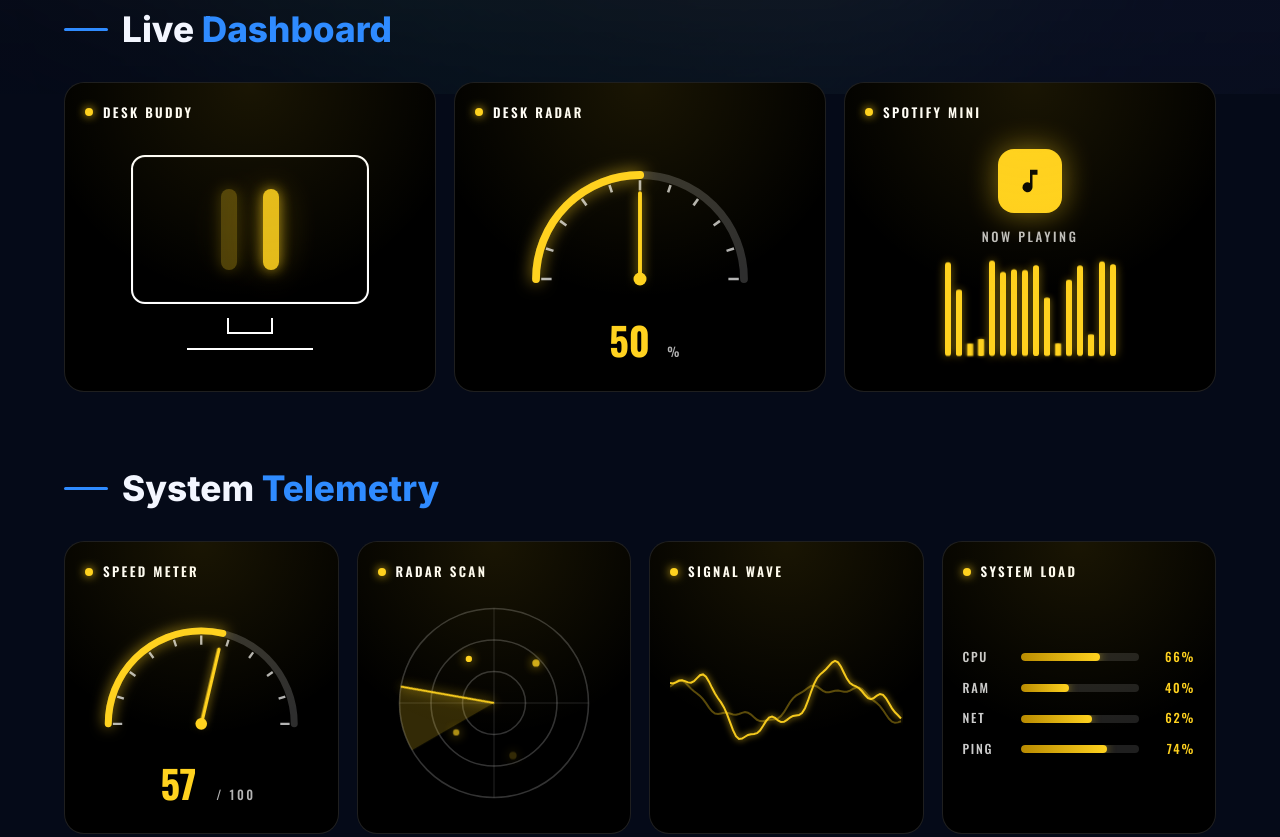
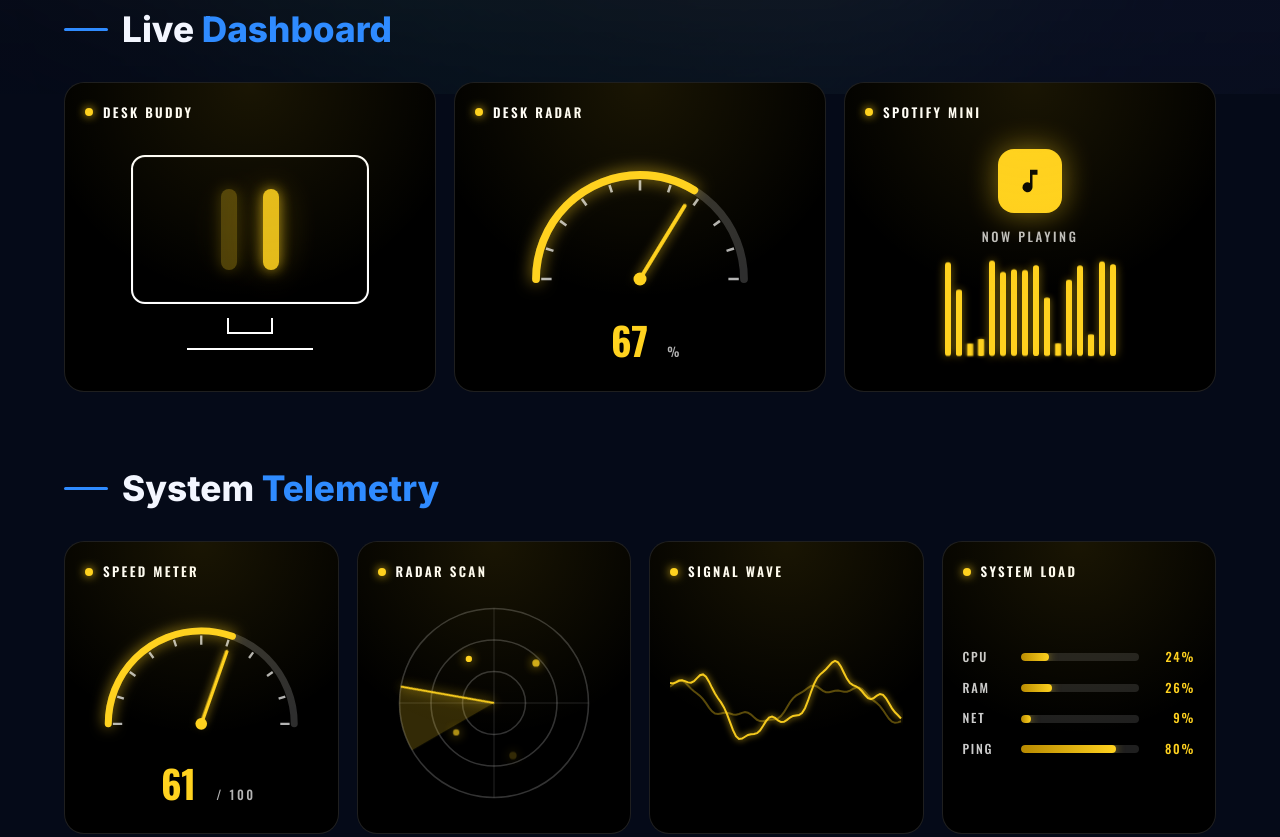
Before and after one commit to ankitmina0011-droid/my-page, a plain HTML site: page index.html in a window 1280 px wide. Shown: the part 706-1543 px from the top of the page. Drawn offline with nearby package versions, Linux system fonts and the light colour scheme; animation ran at ten frames a second.

Commit message:
Update index.html

```diff
--- a/index.html
+++ b/index.html
@@ -207,7 +207,7 @@
   .stats { width:100%; display:grid; gap:12px; }
   .st { display:grid; grid-template-columns:48px 1fr 46px; align-items:center; gap:10px; font-family:"Oswald",sans-serif; font-size:.78rem; letter-spacing:.14em; color:rgba(255,255,255,.8); }
   .st .tr { height:8px; border-radius:6px; background:rgba(255,255,255,.12); overflow:hidden; }
-  .st .fl { display:block; height:100%; width:10%; border-radius:6px; background:linear-gradient(90deg,#b88a00,var(--yellow)); box-shadow:0 0 10px rgba(255,210,31,.6); transition:width .9s ease; }
+  .st .fl { display:block; height:100%; width:10%; border-radius:6px; background:linear-gradient(90deg,#b88a00,var(--yellow)); box-shadow:0 0 10px rgba(255,210,31,.6); }
   .st em { font-style:normal; text-align:right; color:var(--yellow); font-variant-numeric:tabular-nums; }
   /* ----- Terminal frame ----- */
   .term { background:#02060f; border:1px solid var(--line); border-radius:16px; overflow:hidden; box-shadow:0 20px 60px -20px rgba(47,139,255,.35); }
@@ -215,12 +215,13 @@
   .term-bar i { width:11px; height:11px; border-radius:50%; background:#ff5f57; }
   .term-bar i:nth-child(2) { background:#febc2e; } .term-bar i:nth-child(3) { background:#28c840; }
   .term-bar span { margin-left:10px; }
-  .term-body { height:300px; padding:14px 16px; display:flex; flex-direction:column; justify-content:flex-end; overflow:hidden; font:13px/1.55 ui-monospace,SFMono-Regular,Menlo,Consolas,monospace; color:#cfe3ff; white-space:pre-wrap; word-break:break-all; }
-  .t-cmd { color:#2ee59d; }
-  .t-info::before { content:"[INFO] "; color:#5ec2ff; }
-  .t-ok::before { content:"[ OK ] "; color:#2ee59d; }
-  .t-warn::before { content:"[WARN] "; color:#ffd21f; }
+  .term-body { height:400px; padding:16px 18px; display:flex; flex-direction:column; justify-content:flex-end; overflow:hidden; font:700 clamp(15px,2.6vw,19px)/1.6 ui-monospace,SFMono-Regular,Menlo,Consolas,monospace; color:#cfe3ff; text-shadow:0 0 8px currentColor; white-space:pre-wrap; word-break:break-all; }
+  .t-info::before { content:"[INFO] "; }
+  .t-ok::before { content:"[ OK ] "; }
+  .t-err::before { content:"[FAIL] "; }
+  .t-warn::before { content:"[WARN] "; }
   .t-cur { color:#2ee59d; }
+  .term-body .caret { background:currentColor; width:10px; }
 </style>
 </head>
 <body>
@@ -658,7 +659,7 @@ function startTyping() {
   const start = performance.now();
   function frame(now) {
     const t = (now - start) / 1000;
-    const v = 50 - 50 * Math.cos((2 * Math.PI * t) / PERIOD);
+    const v = Math.max(0, Math.min(100, 50 + 40 * Math.sin(t * 1.3) + 8 * Math.sin(t * 3.7 + 1) + 4 * Math.sin(t * 9.1)));
     paint(v);
     requestAnimationFrame(frame);
   }
@@ -703,7 +704,8 @@ document.addEventListener("animationend", e => {
       const t0 = performance.now(), P = 3.4;
       (function f(now) {
         const p = (((now - t0) / 1000) % P) / P;
-        paint(p < 0.82 ? 100 * (p / 0.82) : 100 * (1 - (p - 0.82) / 0.18));
+        const tt = (now - t0) / 1000, j = 3 * Math.sin(tt * 13) + 2 * Math.sin(tt * 29);
+        paint(Math.max(0, Math.min(100, (p < 0.82 ? 100 * (p / 0.82) : 100 * (1 - (p - 0.82) / 0.18)) + j)));
         requestAnimationFrame(f);
       })(t0);
     }
@@ -731,14 +733,17 @@ document.addEventListener("animationend", e => {
   }
 
   const rows = document.querySelectorAll("#stats .st");
-  function bump() {
-    rows.forEach(r => {
-      const v = Math.round(rand(8, 97));
-      r.querySelector(".fl").style.width = v + "%";
-      r.querySelector("em").textContent = v + "%";
+  const ph = [0, 1.7, 3.1, 4.6], sp = [1.1, 0.8, 1.5, 1.9];
+  function bump(now) {
+    const t = now / 1000;
+    rows.forEach((r, i) => {
+      const v = Math.max(3, Math.min(99, 50 + 38 * Math.sin(t * sp[i] + ph[i]) + 8 * Math.sin(t * 4.3 + i) + 3 * Math.sin(t * 11 + i * 2)));
+      r.querySelector(".fl").style.width = v.toFixed(1) + "%";
+      r.querySelector("em").textContent = Math.round(v) + "%";
     });
+    if (!REDUCE) requestAnimationFrame(bump);
   }
-  bump(); if (!REDUCE) setInterval(bump, 1100);
+  requestAnimationFrame(bump);
 })();
 
 // ----- Terminal: code keeps running non-stop (Termux style) -----
@@ -750,19 +755,22 @@ document.addEventListener("animationend", e => {
   const cur = document.createElement("div"); cur.className = "t-cur";
   const ct = document.createElement("span"), caret = document.createElement("span");
   caret.className = "caret"; cur.append(ct, caret); body.appendChild(cur);
-  function add(type, text) {
-    const d = document.createElement("div"); d.className = "t-" + type; d.textContent = (type === "cmd" ? "$ " : "") + text;
+  const PAL = ["#ff4d4d", "#ff9f43", "#ffd21f", "#2ee59d", "#5ec2ff", "#7a9bff", "#c77dff", "#ff6ec7", "#ff5f57", "#00e5ff"];
+  let lastC = -1;
+  function pick() { let k; do { k = Math.floor(Math.random() * PAL.length); } while (k === lastC); lastC = k; return PAL[k]; }
+  function add(type, text, color) {
+    const d = document.createElement("div"); d.className = "t-" + type; d.style.color = color || pick(); d.textContent = (type === "cmd" ? "$ " : "") + text;
     body.insertBefore(d, cur);
     while (body.children.length > MAX) body.removeChild(body.firstChild);
   }
   async function type(text) {
-    ct.textContent = "$ ";
+    const col = pick(); cur.style.color = col; ct.textContent = "$ ";
     for (const ch of text) { ct.textContent += ch; await sleep(rand(30, 80)); }
-    await sleep(250); ct.textContent = ""; add("cmd", text);
+    await sleep(250); ct.textContent = ""; add("cmd", text, col);
   }
   const SCRIPTS = [
     [["cmd", "python3 bot.py"], ["info", "Connecting to Telegram API..."], ["ok", () => `Connected, ping=${n(25, 90)}ms`], ["info", "Loading plugins: security, music, tools"], ["ok", "3 plugins loaded"], ["info", () => `Polling updates, offset=${n(48000, 49999)}`]],
-    [["cmd", "tail -f logs/yuta.log"], ["info", () => `update_id=${n(40000, 59999)} chat=-100${n(100000, 999999)} text=/start`], ["info", "moderation: scanning media..."], ["ok", () => `clean, scan_time=${n(40, 180)}ms`], ["warn", "flood control: waiting 2s"], ["ok", () => `message sent in ${n(60, 220)}ms`]],
+    [["cmd", "tail -f logs/yuta.log"], ["info", () => `update_id=${n(40000, 59999)} chat=-100${n(100000, 999999)} text=/start`], ["info", "moderation: scanning media..."], ["ok", () => `clean, scan_time=${n(40, 180)}ms`], ["warn", "flood control: waiting 2s"], ["err", "Connection timeout, retrying..."], ["ok", "Reconnected"], ["ok", () => `message sent in ${n(60, 220)}ms`]],
     [["cmd", "git pull origin main"], ["info", "Fetching origin..."], ["ok", () => `${n(1, 6)} files changed, ${n(3, 90)} insertions(+)`], ["cmd", "pip install -r requirements.txt"], ["ok", "Requirement already satisfied: pyrogram"], ["ok", "Requirement already satisfied: aiohttp"]],
     [["cmd", "pm2 restart all"], ["info", "Restarting [yuta, fusion, name-style]..."], ["ok", "[PM2] 3 processes online"], ["info", () => `memory=${n(40, 140)}MB cpu=${n(1, 18)}%`], ["cmd", "python3 deploy.py --check"], ["ok", "All systems running"]]
   ];
```
